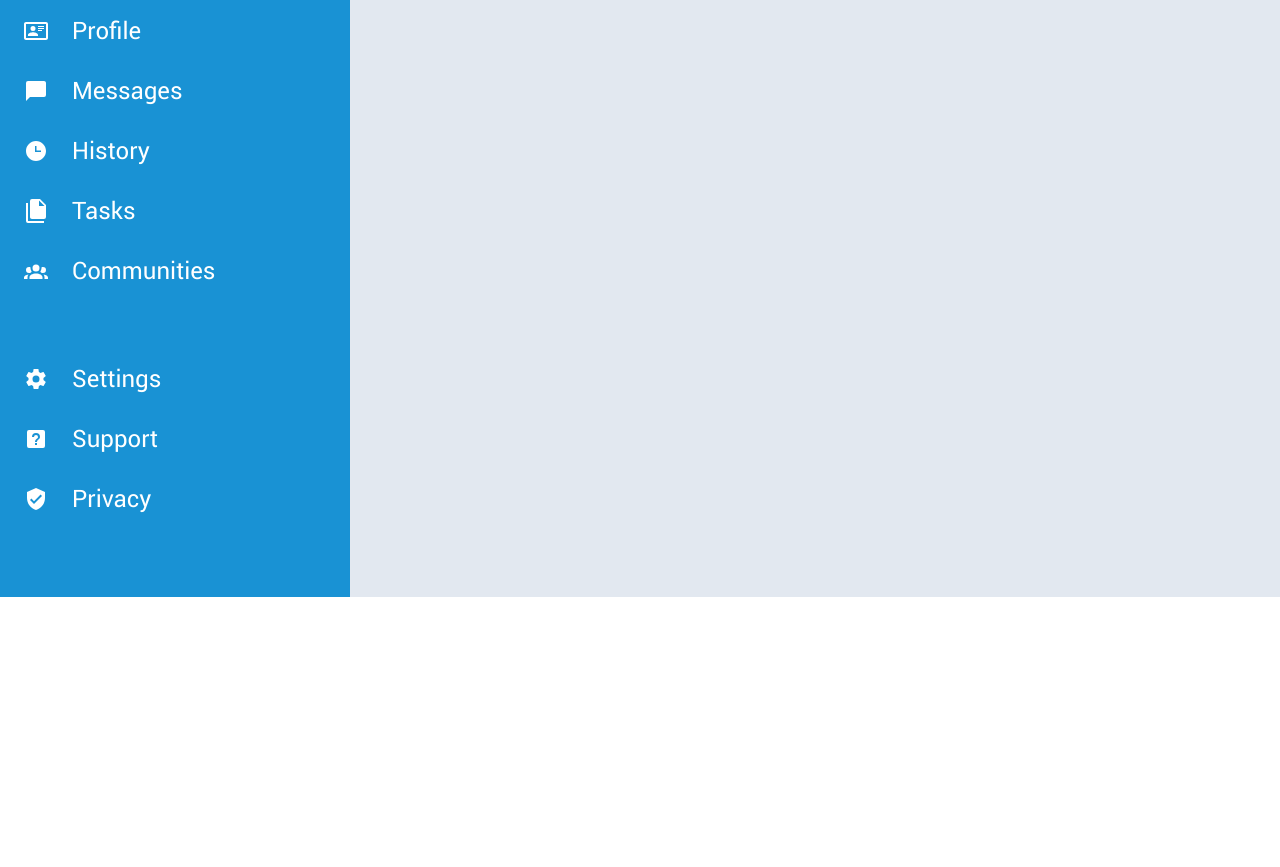
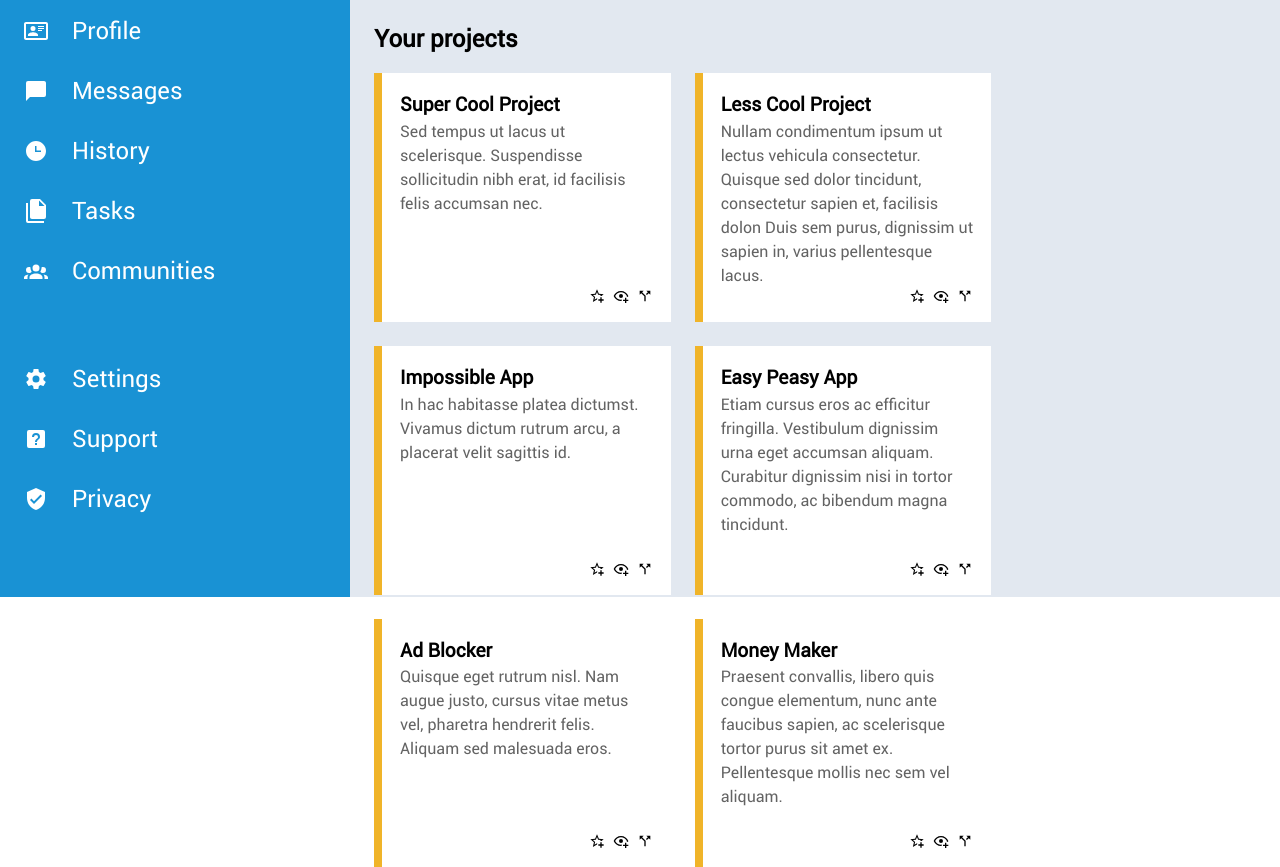
Before and after one commit to lorien349/admin-dashboard, a plain HTML site: page index.html in a window 1280 px wide. Shown: the part 203-1070 px from the top of the page. Before the commit the page ends 800 px from the top, so only its background shows below. Drawn offline with Linux system fonts and the light colour scheme.

Commit message:
Add project cards section

```diff
--- a/index.html
+++ b/index.html
@@ -103,6 +103,78 @@
             </a>
         </nav>
 
-        <main></main>
+        <main>
+            <div>
+                <p>Your projects</p>
+                <div id="card-container">
+                    <div class="card">
+                        <div>
+                            <p>Super Cool Project</p>
+                            <p>Sed tempus ut lacus ut scelerisque. Suspendisse sollicitudin nibh erat, id facilisis felis accumsan nec.</p>
+                        </div>
+                        <div>
+                            <img src="assets/icons/star.svg" alt="" height="16" width="16">
+                            <img src="assets/icons/eye.svg" alt="" height="16" width="16">
+                            <img src="assets/icons/arrow.svg" alt="" height="16" width="16">
+                        </div>
+                    </div>
+                    <div class="card">
+                        <div>
+                            <p>Less Cool Project</p>
+                            <p>Nullam condimentum ipsum ut lectus vehicula consectetur. Quisque sed dolor tincidunt, consectetur sapien et, facilisis dolon Duis sem purus, dignissim ut sapien in, varius pellentesque lacus.</p>
+                        </div>
+                        <div>
+                            <img src="assets/icons/star.svg" alt="" height="16" width="16">
+                            <img src="assets/icons/eye.svg" alt="" height="16" width="16">
+                            <img src="assets/icons/arrow.svg" alt="" height="16" width="16">
+                        </div>
+                    </div>
+                    <div class="card">
+                        <div>
+                            <p>Impossible App</p>
+                            <p>In hac habitasse platea dictumst. Vivamus dictum rutrum arcu, a placerat velit sagittis id.</p>
+                        </div>
+                        <div>
+                            <img src="assets/icons/star.svg" alt="" height="16" width="16">
+                            <img src="assets/icons/eye.svg" alt="" height="16" width="16">
+                            <img src="assets/icons/arrow.svg" alt="" height="16" width="16">
+                        </div>
+                    </div>
+                    <div class="card">
+                        <div>
+                            <p>Easy Peasy App</p>
+                            <p>Etiam cursus eros ac efficitur fringilla. Vestibulum dignissim urna eget accumsan aliquam. Curabitur dignissim nisi in tortor commodo, ac bibendum magna tincidunt.</p>
+                        </div>
+                        <div>
+                            <img src="assets/icons/star.svg" alt="" height="16" width="16">
+                            <img src="assets/icons/eye.svg" alt="" height="16" width="16">
+                            <img src="assets/icons/arrow.svg" alt="" height="16" width="16">
+                        </div>
+                    </div>
+                    <div class="card">
+                        <div>
+                            <p>Ad Blocker</p>
+                            <p>Quisque eget rutrum nisl. Nam augue justo, cursus vitae metus vel, pharetra hendrerit felis. Aliquam sed malesuada eros.</p>
+                        </div>
+                        <div>
+                            <img src="assets/icons/star.svg" alt="" height="16" width="16">
+                            <img src="assets/icons/eye.svg" alt="" height="16" width="16">
+                            <img src="assets/icons/arrow.svg" alt="" height="16" width="16">
+                        </div>
+                    </div>
+                    <div class="card">
+                        <div>
+                            <p>Money Maker</p>
+                            <p>Praesent convallis, libero quis congue elementum, nunc ante faucibus sapien, ac scelerisque tortor purus sit amet ex. Pellentesque mollis nec sem vel aliquam.</p>
+                        </div>
+                        <div>
+                            <img src="assets/icons/star.svg" alt="" height="16" width="16">
+                            <img src="assets/icons/eye.svg" alt="" height="16" width="16">
+                            <img src="assets/icons/arrow.svg" alt="" height="16" width="16">
+                        </div>
+                    </div>
+                </div>
+            </div>
+        </main>
     </body>
 </html>
--- a/style.css
+++ b/style.css
@@ -8,6 +8,8 @@
 :root {
     --blue-color: #1992d4;
     --gray-color: #e2e8f0;
+    --yellow-color: #f0b429;
+    --dark-gray-color: #636363;
 
     font-family: "Roboto", sans-serif;
     font-size: 16px;
@@ -30,6 +32,10 @@ nav {
 
 main {
     background-color: var(--gray-color);
+    display: grid;
+    grid-template-columns: 3.5fr 1.5fr;
+    grid-template-rows: 1fr 1fr;
+    padding: 24px;
 }
 
 .link {
@@ -136,3 +142,46 @@ main {
         padding: 8px 48px;
      }
 }
+
+#card-container {
+    grid-row: 1 / 3;
+    display: grid;
+    grid-template-columns: 1fr 1fr;
+    grid-template-rows: 1fr 1fr 1fr;
+    gap: 24px;
+}
+
+.card {
+    display: flex;
+    flex-direction: column;
+    justify-content: space-between;
+    background-color: white;
+    padding: 18px;
+    border-left: 8px solid var(--yellow-color);
+
+     p {
+        color: var(--dark-gray-color);
+        font-size: 1rem;
+     }
+
+     p:first-child {
+        color: black;
+        font-weight: bold;
+        font-size: 1.2rem;
+     }
+
+     div:last-child {
+        display: flex;
+        gap: 8px;
+        justify-content: end;
+        position: relative;
+        bottom: 0;
+     }
+}
+
+main > div:first-child > p {
+    color: black;
+    font-weight: bold;
+    font-size: 1.5rem;
+    margin-bottom: 16px;
+}
```
Also changed, not shown: assets/icons/arrow.svg (added), assets/icons/eye.svg (added), assets/icons/star.svg (added).
